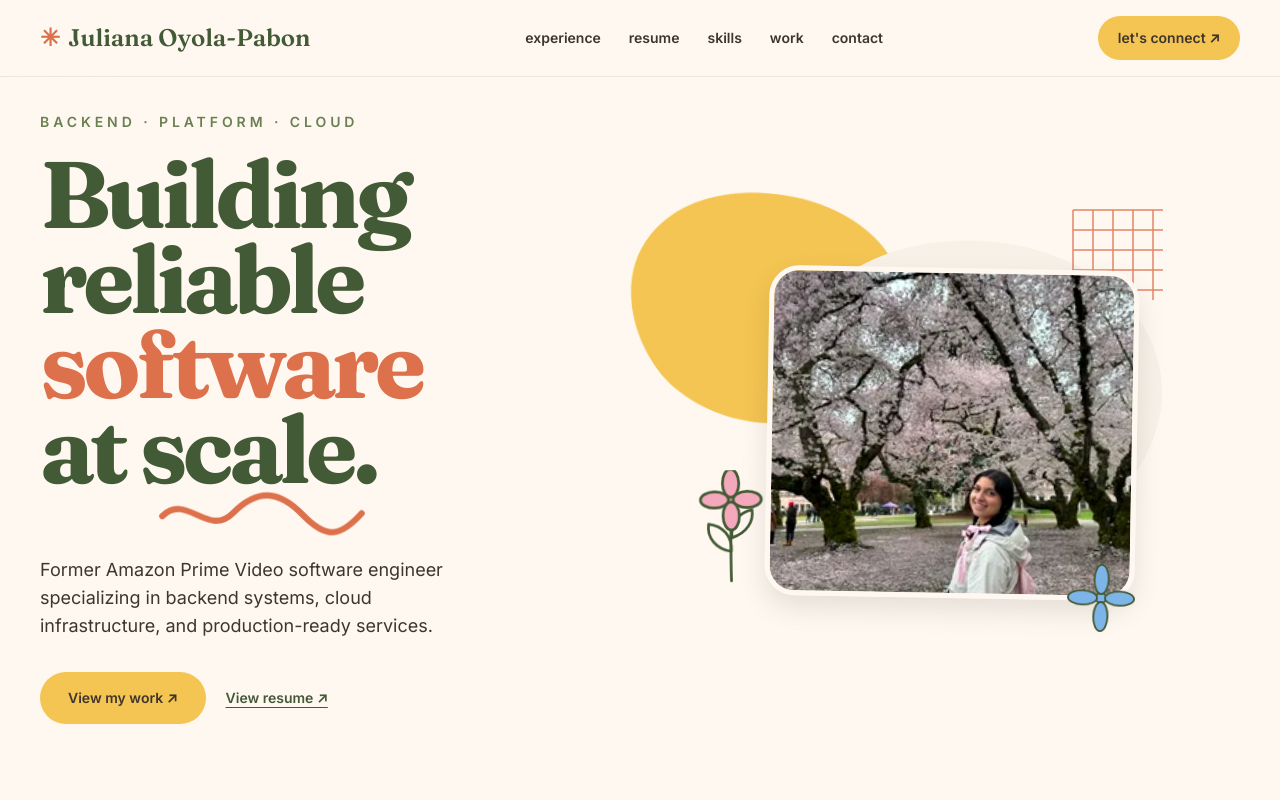
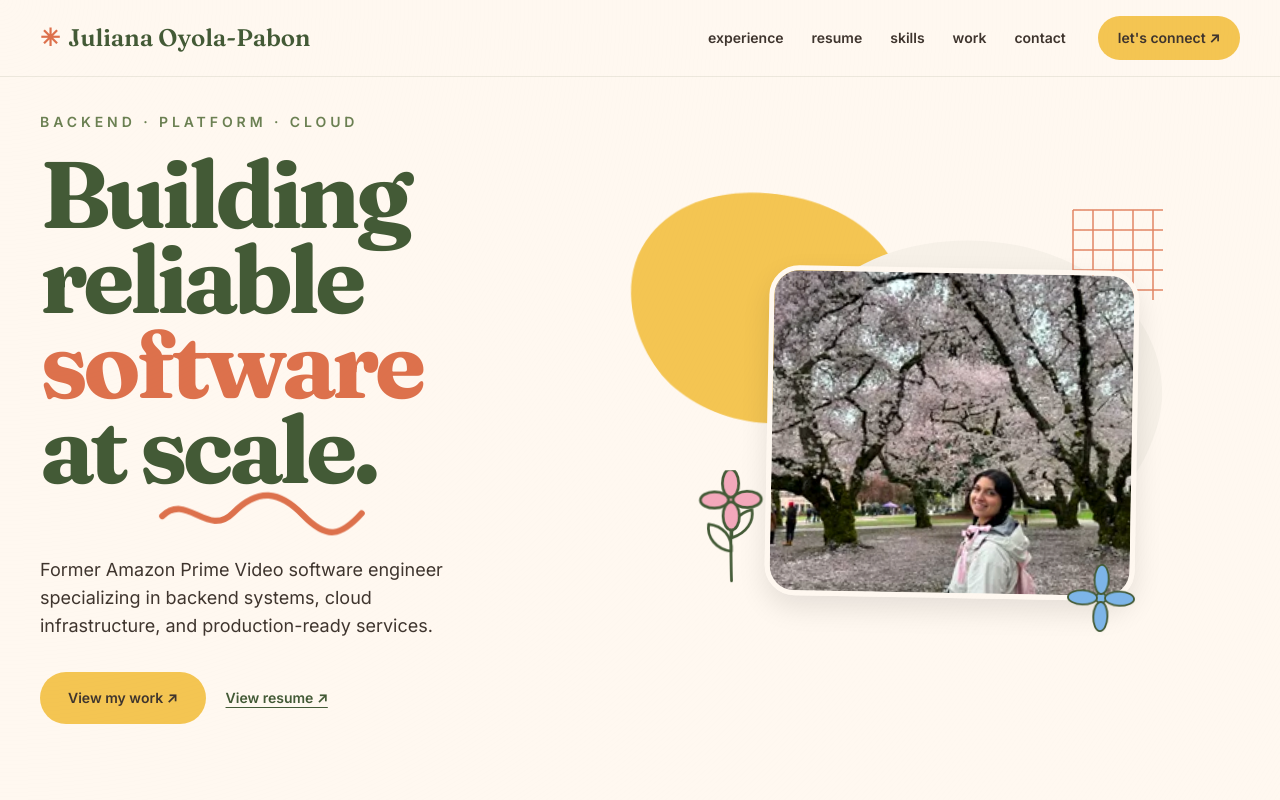
Before and after one commit to julsoyola/juliana-portfolio, a Next.js app: page / in a window 1280 px wide. Shown: the top 800 px of the page. Built offline with nearby package versions, Linux system fonts and the light colour scheme.

Commit message:
Fix desktop header CTA spacing
Group the desktop navigation and CTA with intentional responsive spacing while preserving existing breakpoints.\n\n

```diff
--- a/components/Navigation.tsx
+++ b/components/Navigation.tsx
@@ -17,8 +17,8 @@ export default function Navigation() {
           <span className="sm:hidden">Juliana</span>
         </a>
 
+        <div className="flex items-center gap-5 lg:gap-8">
           <nav className="hidden items-center gap-7 text-sm font-semibold md:flex">
-
             <a className="nav-link" href="#experience">
               experience
             </a>
@@ -42,6 +42,7 @@ export default function Navigation() {
           >
             let&apos;s connect ↗
           </a>
+        </div>
 
         <button
           type="button"
```
Lines whose indentation alone changed are shown as unchanged.
